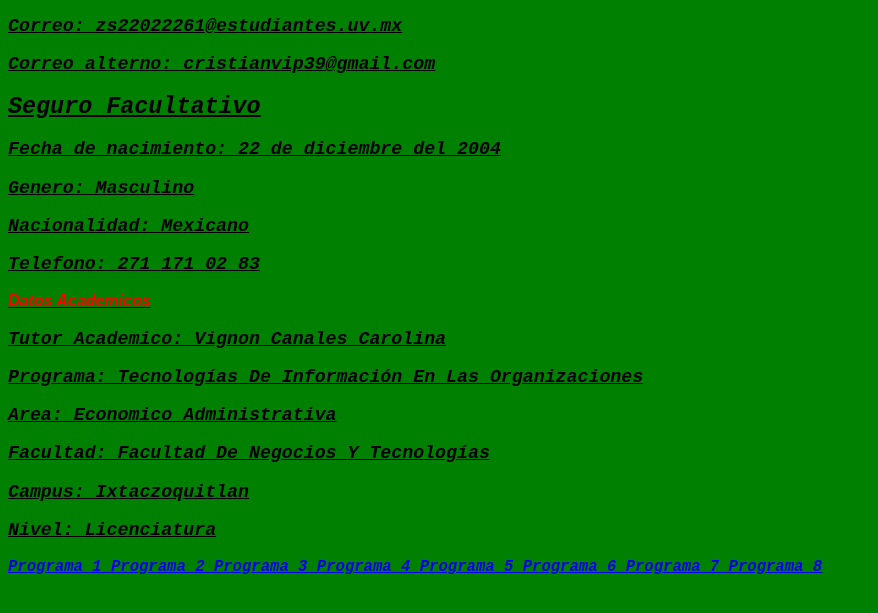
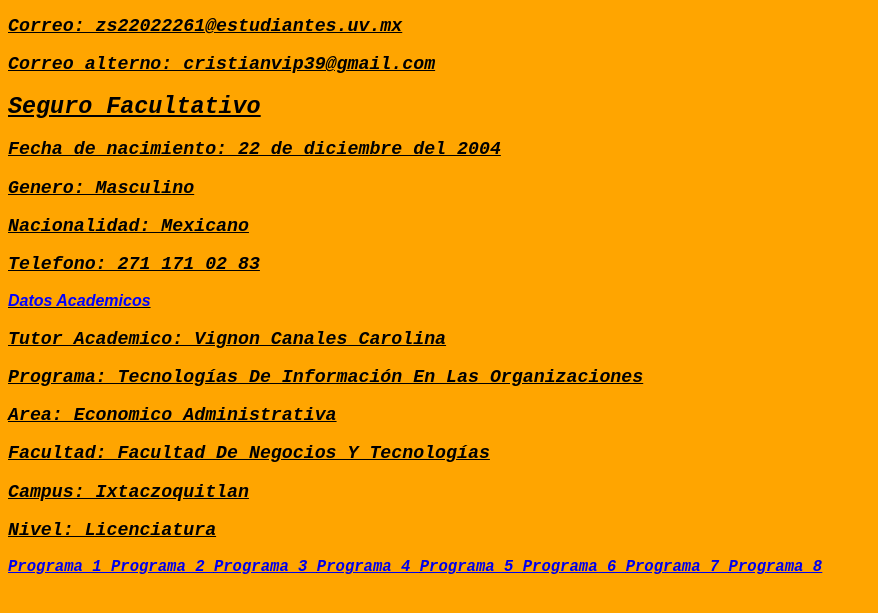
Before and after one commit to cristian250/cristian250.github.io, a plain HTML site: page index.html in a window 1280 px wide. Shown: the part 149-762 px from the top of the page, without its empty margins (0-878 px from the left). Drawn offline with Linux system fonts and the light colour scheme.

Commit message:
Update index.html

```diff
--- a/index.html
+++ b/index.html
@@ -1,6 +1,6 @@
 <html>
 <head>
-<body bgcolor="green"><i><b><u><s><tt><big>
+<body bgcolor="orange"><i><b><u><s><tt><big>
 <left>
 <body bgcolor="cian">
   </s>
@@ -15,7 +15,7 @@
 <h3>Genero: Masculino</h3>
 <h3>Nacionalidad: Mexicano</h3>
 <h3>Telefono: 271 171 02 83</h3>
-<font color="red" size="3"face="arial">
+<font color="blue" size="3"face="arial">
 Datos Academicos
 </font>
 <basefont color="#001111" size="4"face="arial">
```
